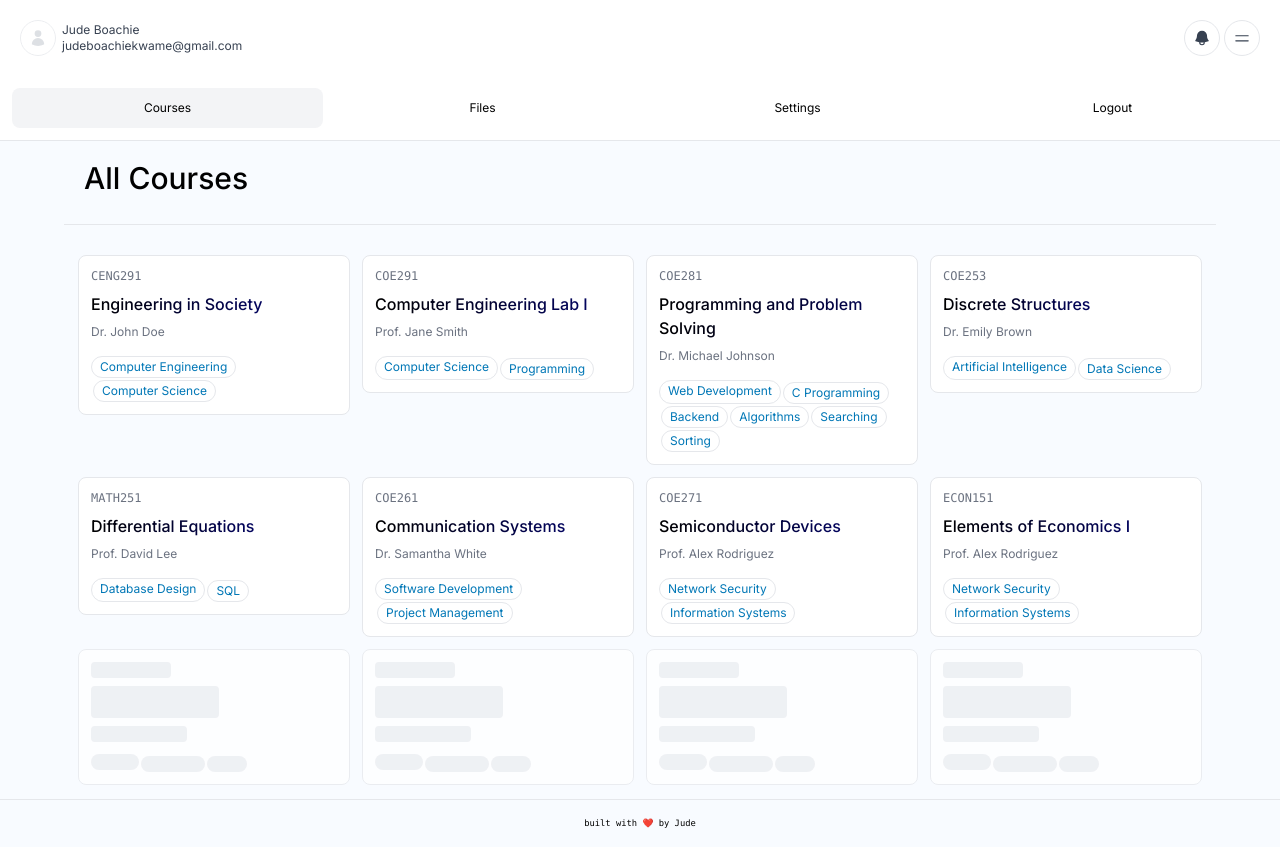
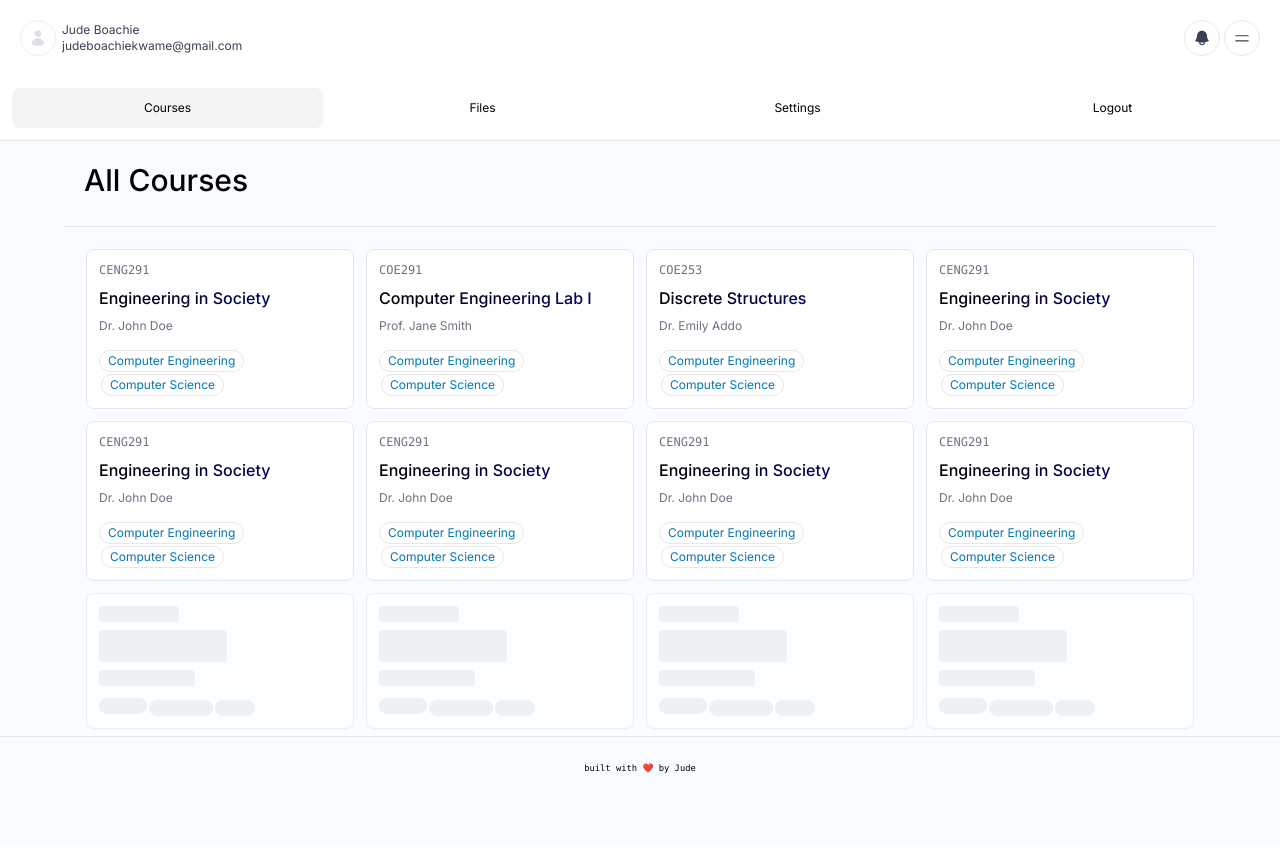
Before and after one commit to jdboachie/cbethub, a Next.js app: page / in a window 1280 px wide. After the commit the page ends 800 px from the top, so only its background shows below. Built offline with nearby package versions, Linux system fonts and the light colour scheme.

Commit message:
dev update- settings

```diff
--- a/app/course/[slug]/page.tsx
+++ b/app/course/[slug]/page.tsx
@@ -2,11 +2,18 @@
 
 import NavBar from "@/components/NavBar"
 import PageTitle from "@/components/PageTitle"
-import CourseCardSkeleton from "@/components/skeletons/CourseCardSkeleton"
+import Tag from "@/components/Tag"
+import { fetchCourseById } from "@/lib/_data"
+import { DocumentArrowDownIcon } from "@heroicons/react/24/solid"
+
 
 const page = (
     {params}: {params: {slug:string}}
 ) => {
+
+    const courseData = fetchCourseById(params.slug)
+    console.log(courseData)
+
   return (
     <div
         className="flex flex-col w-full"
@@ -16,9 +23,52 @@ const page = (
             className='w-full pt-[8em] space-y-4 max-w-6xl'
         >
             <PageTitle
-                title={params.slug.toUpperCase()}
+                title={courseData?.courseName}
             />
-            {/* <CourseCardSkeleton /> */}
+            <div className="p-3 m-2">
+                <p className="font-mono text-xs dark:text-[#eee]">
+                    {courseData?.courseCode}
+                </p>
+                <p className="mt-2 text-xs dark:text-[#eee]">
+                    {courseData?.lecturerName}
+                </p>
+                <div className="flex mt-4 space-x-0.5">
+                    {courseData?.tags.map((tag) => (
+                        <Tag
+                            key={tag}
+                            tag={tag}
+                        />
+                    ))}
+                </div>
+                <p>
+                    {courseData?.description}
+                </p>
+            </div>
+            <div
+                className='h-fit p-3'
+            >
+                <p className="py-2 px-0.5 text-sm dark:text-[#eee]">
+                    Files
+                </p>
+                <ul className='flex flex-col space-y-1 rounded-lg text-xs dark:text-[#eee]'>
+                    <li className='p-2 rounded-lg border dark:border-[#333] bg-white dark:bg-[#111] hover:bg-gray-100 dark:hover:bg-[#222] cursor-pointer'>
+                        <DocumentArrowDownIcon className='w-4 h-4 mr-1 inline-block'/>
+                        demofile1.pdf
+                    </li>
+                    <li className='p-2 rounded-lg border dark:border-[#333] bg-white dark:bg-[#111] hover:bg-gray-100 dark:hover:bg-[#222] cursor-pointer'>
+                        <DocumentArrowDownIcon className='w-4 h-4 mr-1 inline-block'/>
+                        demofile2.pdf
+                    </li>
+                    <li className='p-2 rounded-lg border dark:border-[#333] bg-white dark:bg-[#111] hover:bg-gray-100 dark:hover:bg-[#222] cursor-pointer'>
+                        <DocumentArrowDownIcon className='w-4 h-4 mr-1 inline-block'/>
+                        demofile3.pdf
+                    </li>
+                    <li className='p-2 rounded-lg border dark:border-[#333] bg-white dark:bg-[#111] hover:bg-gray-100 dark:hover:bg-[#222] cursor-pointer'>
+                        <DocumentArrowDownIcon className='w-4 h-4 mr-1 inline-block'/>
+                        demofile4.pdf
+                    </li>
+                </ul>
+            </div>
         </main>
     </div>
   )
--- a/app/page.tsx
+++ b/app/page.tsx
@@ -2,19 +2,16 @@
 
 import CourseCardSkeleton from '@/components/skeletons/CourseCardSkeleton'
 import CourseCard from '@/components/CourseCard'
-import Footer from '@/components/Footer'
 import NavBar from '@/components/NavBar'
 import PageTitle from '@/components/PageTitle'
 
-import {
-    ClockIcon,
-    BookmarkIcon,
-} from '@heroicons/react/24/solid'
-import Link from 'next/link'
+import { fetchCourses } from '@/lib/_data'
 
 
 
 const Home = () => {
+
+    const courseData = fetchCourses()
 
   return (
     <div
@@ -28,64 +25,21 @@ const Home = () => {
             <PageTitle
                 title='All Courses'
             />
-            <div className='w-full max-sm:justify-center max-lg:justify-center flex p-2'>
-                <div className="w-fit grid grid-cols-4 max-sm:grid-cols-1 max-md:grid-cols-3 max-lg:grid-cols-4">
+            <div className="px-4 grid grid-cols-4 max-sm:grid-cols-1 max-md:grid-cols-3 max-lg:grid-cols-4">
+                {courseData.map((course) => (
                     <CourseCard
-                        courseCode='CENG291'
-                        courseName='Engineering in Society'
-                        lecturerName='Dr. John Doe'
-                        tags={['Computer Engineering', 'Computer Science']}
+                        key={course.courseCode}
+                        courseCode={course.courseCode}
+                        courseName={course.courseName}
+                        lecturerName={course.lecturerName}
+                        tags={course.tags}
                     />
-                    <CourseCard
-                        courseCode='COE291'
-                        courseName='Computer Engineering Lab I'
-                        lecturerName='Prof. Jane Smith'
-                        tags={['Computer Science', 'Programming']}
-                    />
-                    <CourseCard
-                        courseCode='COE281'
-                        courseName='Programming and Problem Solving'
-                        lecturerName='Dr. Michael Johnson'
-                        tags={['Web Development', 'C Programming', 'Backend', 'Algorithms', 'Searching', 'Sorting']}
-                    />
-                    <CourseCard
-                        courseCode='COE253'
-                        courseName='Discrete Structures'
-                        lecturerName='Dr. Emily Brown'
-                        tags={['Artificial Intelligence', 'Data Science']}
-                    />
-                    <CourseCard
-                        courseCode='MATH251'
-                        courseName='Differential Equations'
-                        lecturerName='Prof. David Lee'
-                        tags={['Database Design', 'SQL']}
-                    />
-                    <CourseCard
-                        courseCode='COE261'
-                        courseName='Communication Systems'
-                        lecturerName='Dr. Samantha White'
-                        tags={['Software Development', 'Project Management']}
-                    />
-                    <CourseCard
-                        courseCode='COE271'
-                        courseName='Semiconductor Devices'
-                        lecturerName='Prof. Alex Rodriguez'
-                        tags={['Network Security', 'Information Systems']}
-                    />
-                    <CourseCard
-                        courseCode='ECON151'
-                        courseName='Elements of Economics I'
-                        lecturerName='Prof. Alex Rodriguez'
-                        tags={['Network Security', 'Information Systems']}
-                    />
-                    <CourseCardSkeleton />
-                    <CourseCardSkeleton />
-                    <CourseCardSkeleton />
-                    <CourseCardSkeleton />
-                </div>
-
+                ))}
+                <CourseCardSkeleton />
+                <CourseCardSkeleton />
+                <CourseCardSkeleton />
+                <CourseCardSkeleton />
             </div>
-
         </main>
 
 
--- a/components/CourseCard.tsx
+++ b/components/CourseCard.tsx
@@ -21,7 +21,7 @@ const CourseCard = (
     const [clicked, setClicked] = useState(false)
   return (
     <Link
-        className={`border rounded-lg dark:border-[#333] w-50 h-fit p-3 justify-end items-start flex flex-col space-y-2 m-1.5 cursor-pointer
+        className={`border w-fit max-sm:w-full rounded-lg dark:border-[#333] h-fit p-3 justify-end items-start flex flex-col space-y-2 m-1.5 cursor-pointer
                    hover:shadow-xl active:bg-transparent dark:bg-[#111] bg-white
                    transition duration-250 ease-in-out
                    ${clicked ? 'shadow-xl scale-105' : ''}`}
--- a/components/Footer.tsx
+++ b/components/Footer.tsx
@@ -3,7 +3,7 @@ import React from 'react'
 const Footer = () => {
   return (
     <footer
-    className='w-full min-h-[3rem] bg-transparent flex justify-center items-center border-t text-[0.55em] font-mono dark:border-[#333] dark:text-[#eee]'
+    className='w-full min-h-[4rem] bg-transparent flex justify-center items-center border-t text-[0.55em] font-mono dark:border-[#333] dark:text-[#eee]'
     >
         built with ❤️ by Jude
     </footer>
--- a/components/NotificationArea.tsx
+++ b/components/NotificationArea.tsx
@@ -5,7 +5,7 @@ import PageTitle from './PageTitle'
 
 const Menu = () => {
   return (
-    <div className='z-20 fixed h-screen w-screen top-0 space-y-4 pt-[8em] bg-white dark:bg-black dark:border-t-[#333]'>
+    <div className='z-20 fixed h-screen w-screen top-0 space-y-4 pt-[7em] bg-white dark:bg-black dark:border-t-[#333]'>
         <PageTitle title='Notifications' />
     </div>
   )
--- a/components/PageTitle.tsx
+++ b/components/PageTitle.tsx
@@ -1,12 +1,12 @@
 import React from 'react'
 
-const PageTitle = ({title}: {title: string}) => {
+const PageTitle = ({title}: {title?: string}) => {
   return (
     <div
         className='text-3xl text-left font-[500] border-b dark:border-b-[#333] dark:text-[#eee]
                    px-5 py-7'
     >
-        {title}
+        {title? title : 'Error'}
     </div>
   )
 }
--- a/components/Tag.tsx
+++ b/components/Tag.tsx
@@ -4,8 +4,8 @@
 const Tag = ({tag}: {tag?:string}) => {
   return (
     <div
-        className='bg-transparent border dark:border-[#333] text-starcommandblue-100 dark:text-gray-400 rounded-full w-fit py-0.5 px-2 text-xs max-sm:text-[0.6rem]
-        transition duration-300 ease-in-out'
+        className='bg-white dark:bg-[#222] border dark:border-[#333] text-starcommandblue-100 dark:text-gray-400 rounded-full w-fit py-0.5 px-2 text-xs max-sm:text-[0.6rem]
+        transition duration-300 ease-in-out cursor-pointer'
     >
         {/*This will contain a link to a page that will show all courses and files with the tag*/}
         {tag}
--- /dev/null
+++ b/lib/_data.ts
@@ -0,0 +1,76 @@
+
+const courses = [
+    {
+        courseCode: 'CENG291',
+        courseName: 'Engineering in Society',
+        description: '',
+        lecturerName: 'Dr. John Doe',
+        fileCount: 10,
+        tags: ['Computer Engineering', 'Computer Science']
+    },
+    {
+        courseCode: 'COE291',
+        courseName: 'Computer Engineering Lab I',
+        description: '',
+        lecturerName: 'Prof. Jane Smith',
+        fileCount: 10,
+        tags: ['Computer Engineering', 'Computer Science']
+    },
+    {
+        courseCode: 'COE253',
+        courseName: 'Discrete Structures',
+        description: '',
+        lecturerName: 'Dr. Emily Addo',
+        fileCount: 10,
+        tags: ['Computer Engineering', 'Computer Science']
+    },
+    {
+        courseCode: 'CENG291',
+        courseName: 'Engineering in Society',
+        description: '',
+        lecturerName: 'Dr. John Doe',
+        fileCount: 10,
+        tags: ['Computer Engineering', 'Computer Science']
+    },
+    {
+        courseCode: 'CENG291',
+        courseName: 'Engineering in Society',
+        description: '',
+        lecturerName: 'Dr. John Doe',
+        fileCount: 10,
+        tags: ['Computer Engineering', 'Computer Science']
+    },
+    {
+        courseCode: 'CENG291',
+        courseName: 'Engineering in Society',
+        description: '',
+        lecturerName: 'Dr. John Doe',
+        fileCount: 10,
+        tags: ['Computer Engineering', 'Computer Science']
+    },
+    {
+        courseCode: 'CENG291',
+        courseName: 'Engineering in Society',
+        description: '',
+        lecturerName: 'Dr. John Doe',
+        fileCount: 10,
+        tags: ['Computer Engineering', 'Computer Science']
+    },
+    {
+        courseCode: 'CENG291',
+        courseName: 'Engineering in Society',
+        description: '',
+        lecturerName: 'Dr. John Doe',
+        fileCount: 10,
+        tags: ['Computer Engineering', 'Computer Science']
+    },
+
+]
+
+export const fetchCourses = () => {
+    return courses
+}
+
+export const fetchCourseById = (id: string) => {
+    return courses.find(course => course.courseCode === id.toUpperCase())
+}
```
